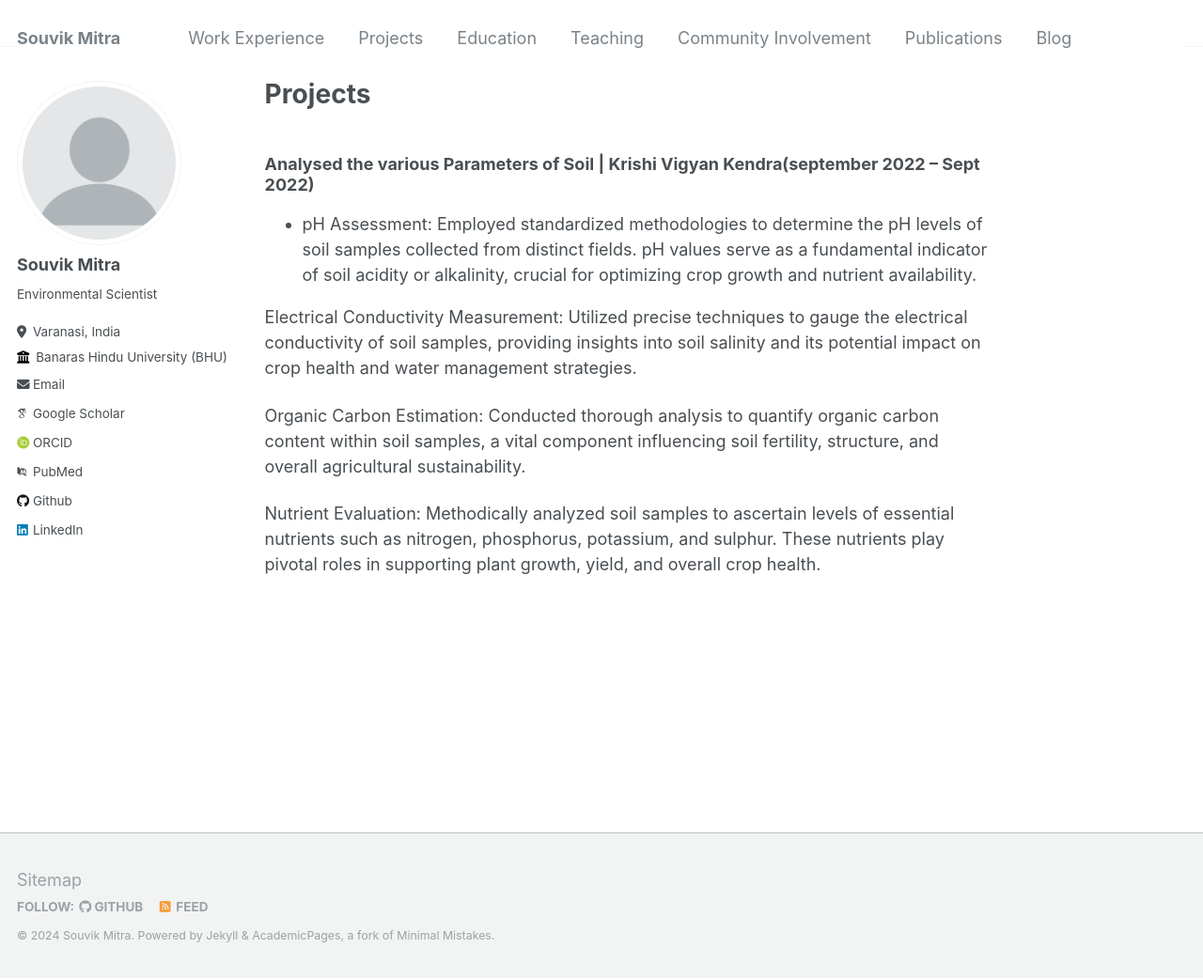
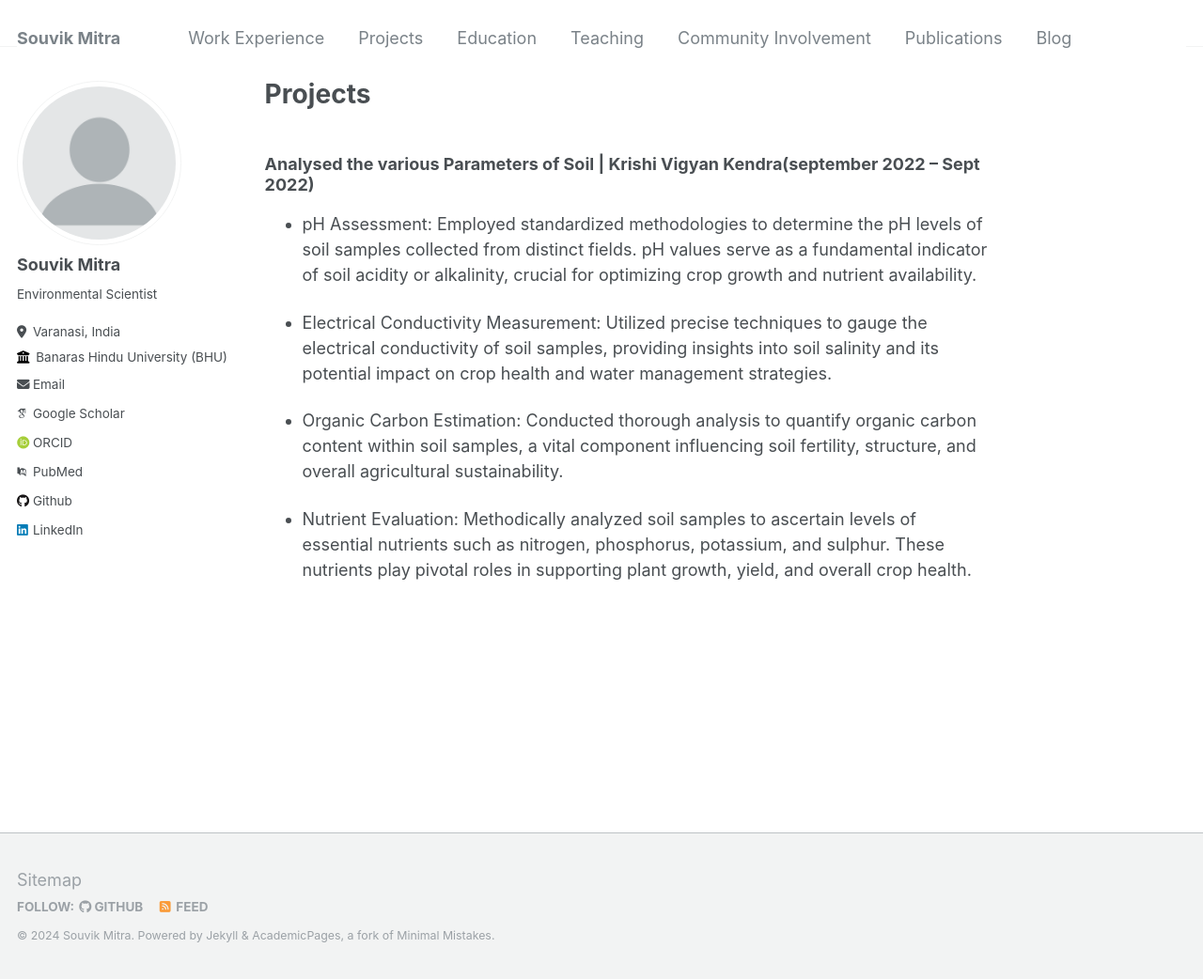
Before and after one commit to Souvikmitra21/Souvikmitra21.github.io, a Jekyll site: the page built from _pages/Projects.md, in a window 1280 px wide and 1042 px high. Shown: the whole window at 94% size. Built offline with Jekyll 4.4.1, drawn with Linux system fonts in a browser that asks for light colours; some web fonts are replaced.

```diff
--- a/_pages/Projects.md
+++ b/_pages/Projects.md
@@ -11,8 +11,8 @@ redirect_from:
 
 - pH Assessment: Employed standardized methodologies to determine the pH levels of soil samples collected from distinct fields. pH values serve as a fundamental indicator of soil acidity or alkalinity, crucial for optimizing crop growth and nutrient availability.
 
-Electrical Conductivity Measurement: Utilized precise techniques to gauge the electrical conductivity of soil samples, providing insights into soil salinity and its potential impact on crop health and water management strategies.
+- Electrical Conductivity Measurement: Utilized precise techniques to gauge the electrical conductivity of soil samples, providing insights into soil salinity and its potential impact on crop health and water management strategies.
 
-Organic Carbon Estimation: Conducted thorough analysis to quantify organic carbon content within soil samples, a vital component influencing soil fertility, structure, and overall agricultural sustainability.
+- Organic Carbon Estimation: Conducted thorough analysis to quantify organic carbon content within soil samples, a vital component influencing soil fertility, structure, and overall agricultural sustainability.
 
-Nutrient Evaluation: Methodically analyzed soil samples to ascertain levels of essential nutrients such as nitrogen, phosphorus, potassium, and sulphur. These nutrients play pivotal roles in supporting plant growth, yield, and overall crop health.
+- Nutrient Evaluation: Methodically analyzed soil samples to ascertain levels of essential nutrients such as nitrogen, phosphorus, potassium, and sulphur. These nutrients play pivotal roles in supporting plant growth, yield, and overall crop health.
```
